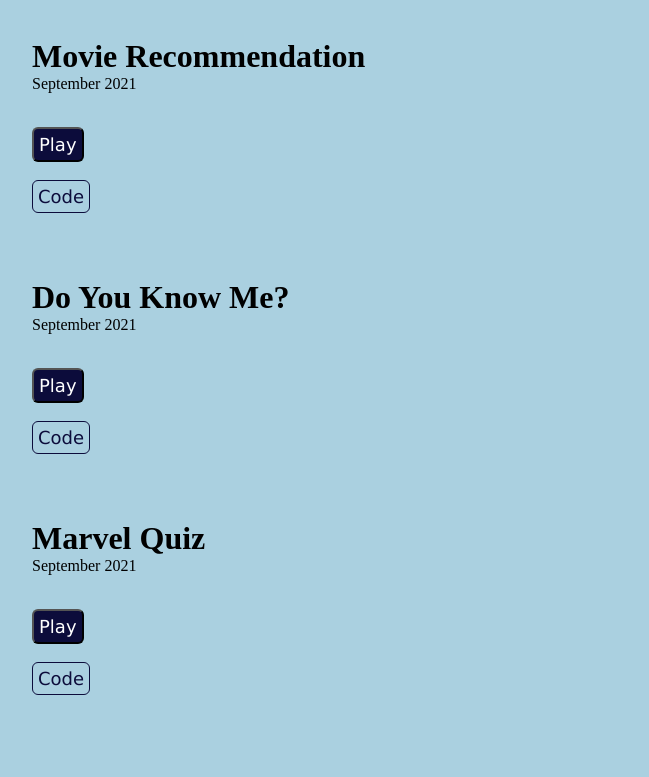
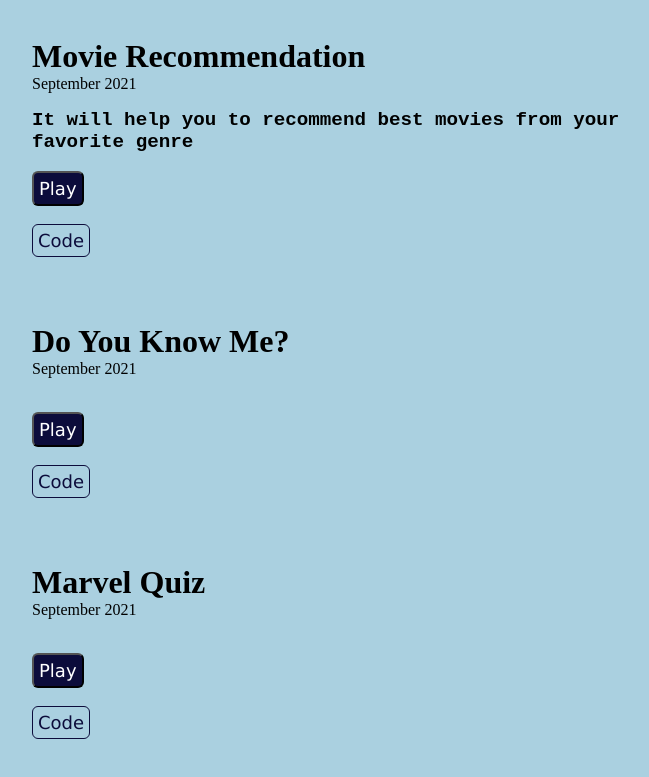
Before and after one commit to DebnarayanDutta/Portfolio, a plain HTML site: page projects.html in a window 1280 px wide. Shown: the part 2084-2861 px from the top of the page, without its empty margins (288-937 px from the left). Before the commit the page ends 2821 px from the top, so only its background shows below. Drawn offline with Linux system fonts and the light colour scheme.

Commit message:
react apps added

```diff
--- a/projects.html
+++ b/projects.html
@@ -68,7 +68,7 @@
         <div id="project">
             <h2 class="project-title">Movie Recommendation</h2>
             <p>September 2021</p>
-            <p class="desc"></p>
+            <p class="desc">It will help you to recommend best movies from your favorite genre</p>
             <a href="https://movie-recommendation-deb.netlify.app/" class="links"><button class="btn play">Play</button></a>
             <a href="https://github.com/DebnarayanDutta/Movie-recommendation" class="links"><button class="btn code">Code</button></a>
         </div>
```
